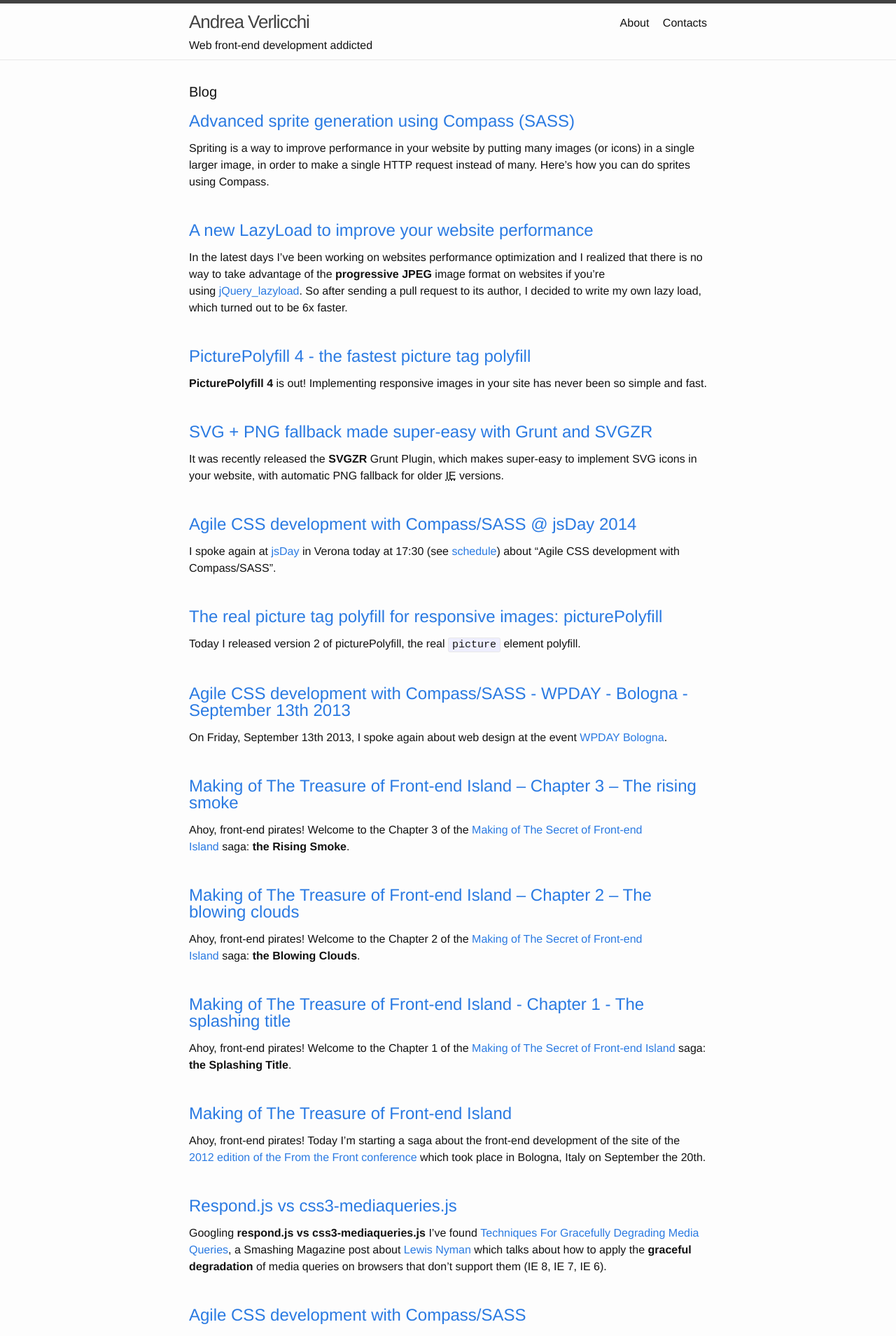
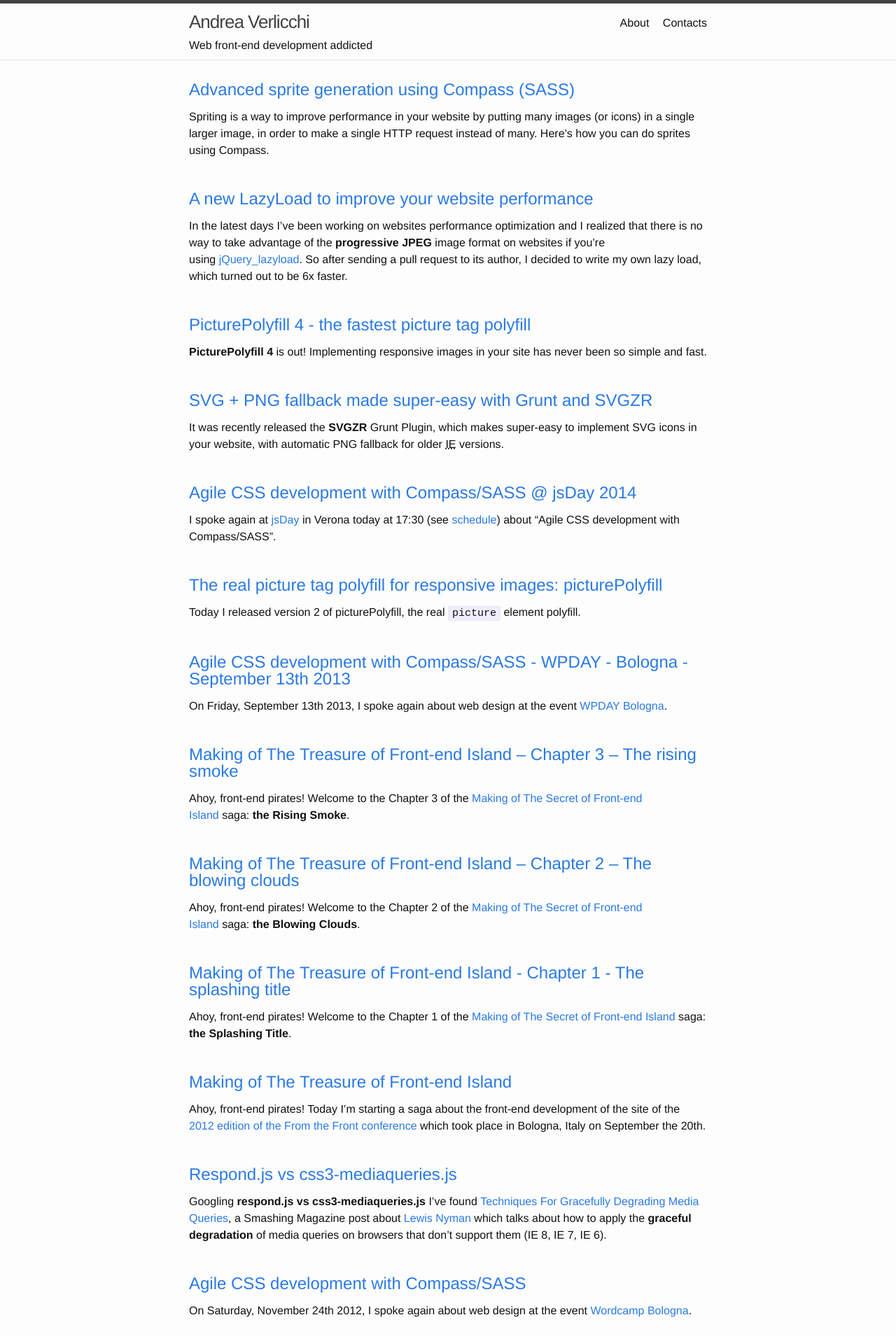
Before and after one commit to verlok/verlok.github.io, a Jekyll site: the page built from index.html, in a window 1280 px wide. Shown: the top 1909 px of the page at 70% size. Built offline with Jekyll 4.4.1, drawn with Linux system fonts in a browser that asks for light colours; comment, search, counter and statistics services are not loaded.

Commit message:
Hidden page heading

```diff
--- a/_sass/_layout.scss
+++ b/_sass/_layout.scss
@@ -151,7 +151,7 @@
 }
 
 .page-heading {
-    font-size: 20px;
+    display: none;
 }
 
 .post-list {
```
